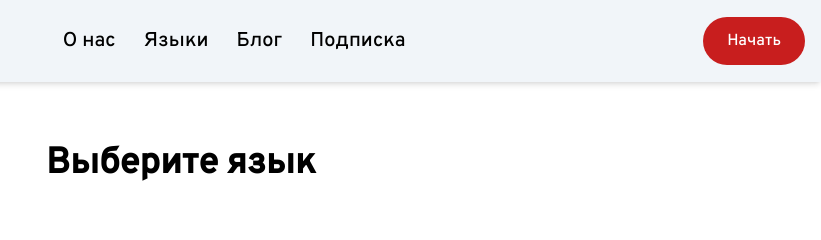
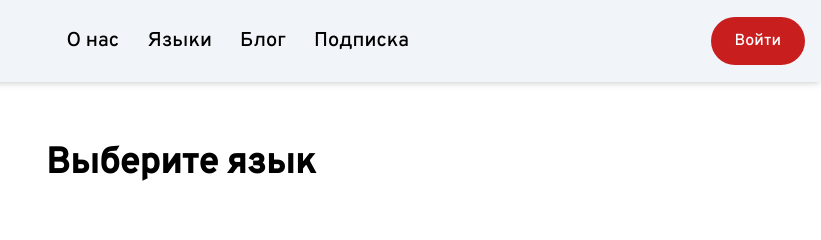
Before and after one commit to D-Muscipula/D-Muscipula.github.io, a website: page languages.html in a window 1280 px wide. Shown: the top 240 px of the page, 459-1280 px from the left. Drawn offline with nearby package versions, Linux system fonts and the light colour scheme.

Commit message:
small change

```diff
--- a/languages.html
+++ b/languages.html
@@ -34,10 +34,10 @@
                     <a href="./tariffs.html" class="hover:text-red-600 transform transition duration-200">Подписка</a>
                 </div>
                 <!-- Кнопка -->
-                <a href="./languages.html" class="hidden md:block
+                <a href="./registration.html" class="hidden md:block
             p-3 px-6  text-white bg-red-700 rounded-full
              hover:bg-red-600 transform transition duration-200">
-                    Начать
+                    Войти
                 </a>
 
                 <!-- Бургер меню -->
```
